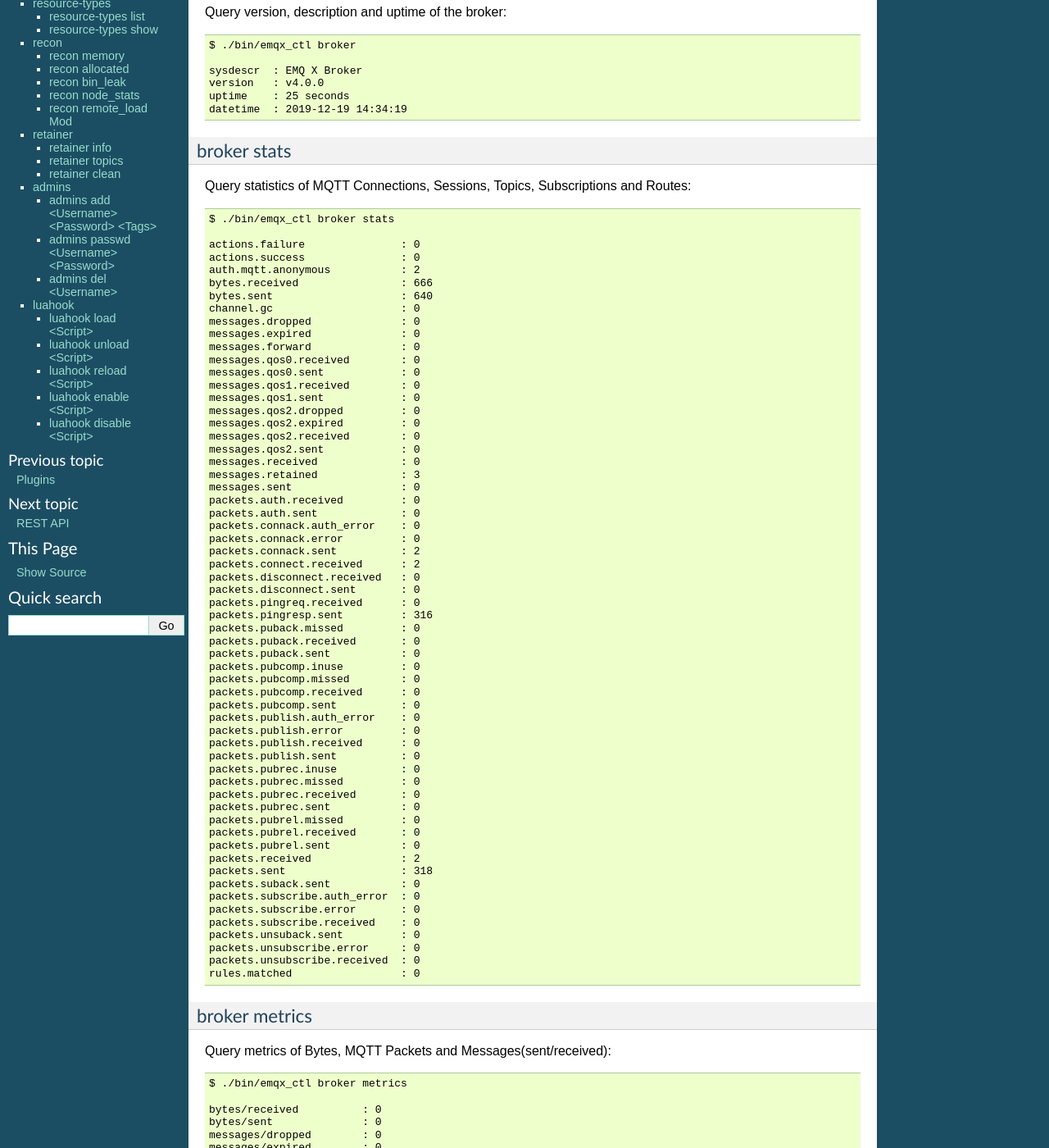
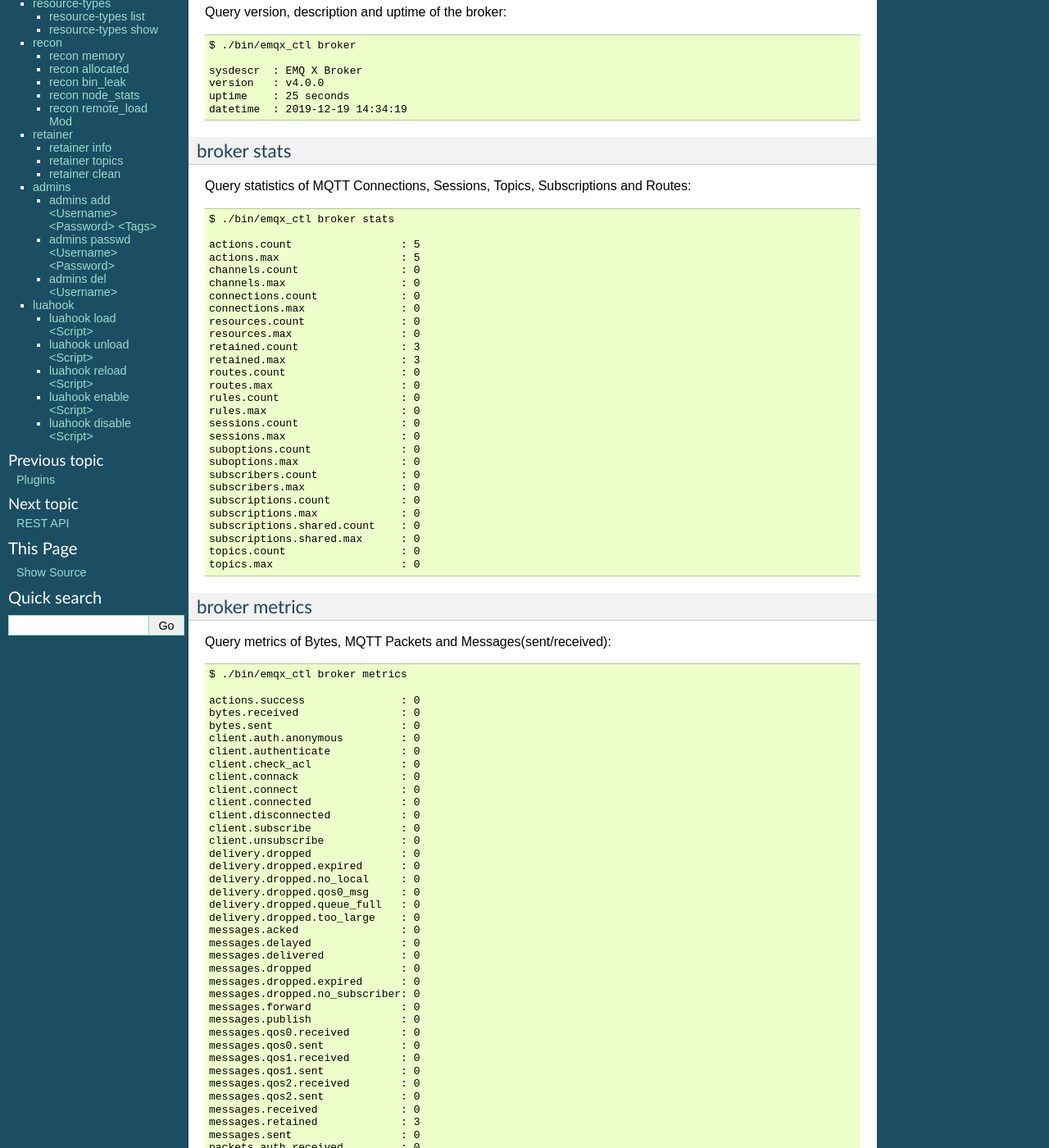
Before and after one commit to emqxarchive/emqx-docs-en, a Sphinx documentation site: the page built from source/commands.rst, in a window 1280 px wide and 1400 px high, scrolled down 1550 px. Shown: the whole window at 82% size. Built offline with Sphinx 7.4.7, drawn with Linux system fonts in a browser that asks for light colours; some of the changed text lies outside the part shown.

Commit message:
Update metrics and hooks (#167)
Update metrics and hooks

```diff
--- a/source/commands.rst
+++ b/source/commands.rst
@@ -113,21 +113,70 @@ Query statistics of MQTT Connections, Sessions, Topics, Subscriptions and Routes
 
     $ ./bin/emqx_ctl broker stats
 
-    actions.failure               : 0
+    actions.count                 : 5
+    actions.max                   : 5
+    channels.count                : 0
+    channels.max                  : 0
+    connections.count             : 0
+    connections.max               : 0
+    resources.count               : 0
+    resources.max                 : 0
+    retained.count                : 3
+    retained.max                  : 3
+    routes.count                  : 0
+    routes.max                    : 0
+    rules.count                   : 0
+    rules.max                     : 0
+    sessions.count                : 0
+    sessions.max                  : 0
+    suboptions.count              : 0
+    suboptions.max                : 0
+    subscribers.count             : 0
+    subscribers.max               : 0
+    subscriptions.count           : 0
+    subscriptions.max             : 0
+    subscriptions.shared.count    : 0
+    subscriptions.shared.max      : 0
+    topics.count                  : 0
+    topics.max                    : 0
+
+broker metrics
+--------------
+
+Query metrics of Bytes, MQTT Packets and Messages(sent/received)::
+
+    $ ./bin/emqx_ctl broker metrics
+
     actions.success               : 0
-    auth.mqtt.anonymous           : 2
-    bytes.received                : 666
-    bytes.sent                    : 640
-    channel.gc                    : 0
+    bytes.received                : 0
+    bytes.sent                    : 0
+    client.auth.anonymous         : 0
+    client.authenticate           : 0
+    client.check_acl              : 0
+    client.connack                : 0
+    client.connect                : 0
+    client.connected              : 0
+    client.disconnected           : 0
+    client.subscribe              : 0
+    client.unsubscribe            : 0
+    delivery.dropped              : 0
+    delivery.dropped.expired      : 0
+    delivery.dropped.no_local     : 0
+    delivery.dropped.qos0_msg     : 0
+    delivery.dropped.queue_full   : 0
+    delivery.dropped.too_large    : 0
+    messages.acked                : 0
+    messages.delayed              : 0
+    messages.delivered            : 0
     messages.dropped              : 0
-    messages.expired              : 0
+    messages.dropped.expired      : 0
+    messages.dropped.no_subscriber: 0
     messages.forward              : 0
+    messages.publish              : 0
     messages.qos0.received        : 0
     messages.qos0.sent            : 0
     messages.qos1.received        : 0
     messages.qos1.sent            : 0
-    messages.qos2.dropped         : 0
-    messages.qos2.expired         : 0
     messages.qos2.received        : 0
     messages.qos2.sent            : 0
     messages.received             : 0
@@ -137,12 +186,13 @@ Query statistics of MQTT Connections, Sessions, Topics, Subscriptions and Routes
     packets.auth.sent             : 0
     packets.connack.auth_error    : 0
     packets.connack.error         : 0
-    packets.connack.sent          : 2
-    packets.connect.received      : 2
+    packets.connack.sent          : 0
+    packets.connect.received      : 0
     packets.disconnect.received   : 0
     packets.disconnect.sent       : 0
     packets.pingreq.received      : 0
-    packets.pingresp.sent         : 316
+    packets.pingresp.sent         : 0
+    packets.puback.inuse          : 0
     packets.puback.missed         : 0
     packets.puback.received       : 0
     packets.puback.sent           : 0
@@ -151,6 +201,7 @@ Query statistics of MQTT Connections, Sessions, Topics, Subscriptions and Routes
     packets.pubcomp.received      : 0
     packets.pubcomp.sent          : 0
     packets.publish.auth_error    : 0
+    packets.publish.dropped       : 0
     packets.publish.error         : 0
     packets.publish.received      : 0
     packets.publish.sent          : 0
@@ -161,8 +212,8 @@ Query statistics of MQTT Connections, Sessions, Topics, Subscriptions and Routes
     packets.pubrel.missed         : 0
     packets.pubrel.received       : 0
     packets.pubrel.sent           : 0
-    packets.received              : 2
-    packets.sent                  : 318
+    packets.received              : 0
+    packets.sent                  : 0
     packets.suback.sent           : 0
     packets.subscribe.auth_error  : 0
     packets.subscribe.error       : 0
@@ -171,57 +222,11 @@ Query statistics of MQTT Connections, Sessions, Topics, Subscriptions and Routes
     packets.unsubscribe.error     : 0
     packets.unsubscribe.received  : 0
     rules.matched                 : 0
-
-broker metrics
---------------
-
-Query metrics of Bytes, MQTT Packets and Messages(sent/received)::
-
-    $ ./bin/emqx_ctl broker metrics
-
-    bytes/received          : 0
-    bytes/sent              : 0
-    messages/dropped        : 0
-    messages/expired        : 0
-    messages/forward        : 0
-    messages/qos0/received  : 0
-    messages/qos0/sent      : 0
-    messages/qos1/received  : 0
-    messages/qos1/sent      : 0
-    messages/qos2/dropped   : 0
-    messages/qos2/expired   : 0
-    messages/qos2/received  : 0
-    messages/qos2/sent      : 0
-    messages/received       : 0
-    messages/retained       : 3
-    messages/sent           : 0
-    packets/auth            : 0
-    packets/connack         : 0
-    packets/connect         : 0
-    packets/disconnect/recei: 0
-    packets/disconnect/sent : 0
-    packets/pingreq         : 0
-    packets/pingresp        : 0
-    packets/puback/missed   : 0
-    packets/puback/received : 0
-    packets/puback/sent     : 0
-    packets/pubcomp/missed  : 0
-    packets/pubcomp/received: 0
-    packets/pubcomp/sent    : 0
-    packets/publish/received: 0
-    packets/publish/sent    : 0
-    packets/pubrec/missed   : 0
-    packets/pubrec/received : 0
-    packets/pubrec/sent     : 0
-    packets/pubrel/missed   : 0
-    packets/pubrel/received : 0
-    packets/pubrel/sent     : 0
-    packets/received        : 0
-    packets/sent            : 0
-    packets/suback          : 0
-    packets/subscribe       : 0
-    packets/unsuback        : 0
-    packets/unsubscribe     : 0
+    session.created               : 0
+    session.discarded             : 0
+    session.resumed               : 0
+    session.takeovered            : 0
+    session.terminated            : 0
 
 -------
 cluster
```
Also changed, not shown: source/design.rst (+46 -31 lines), source/guide.rst (+81 -57 lines), source/plugins.rst (+57 -46 lines).
